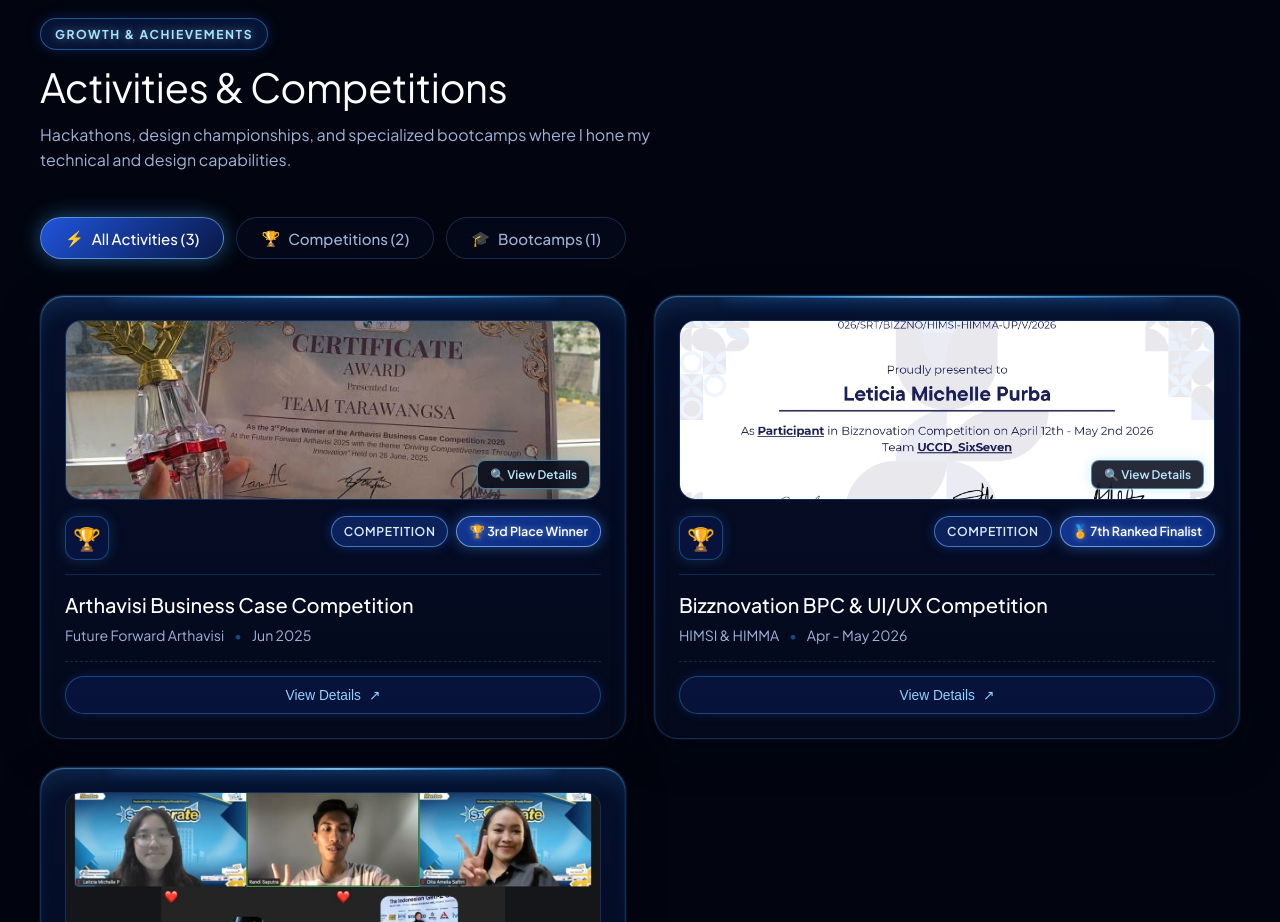
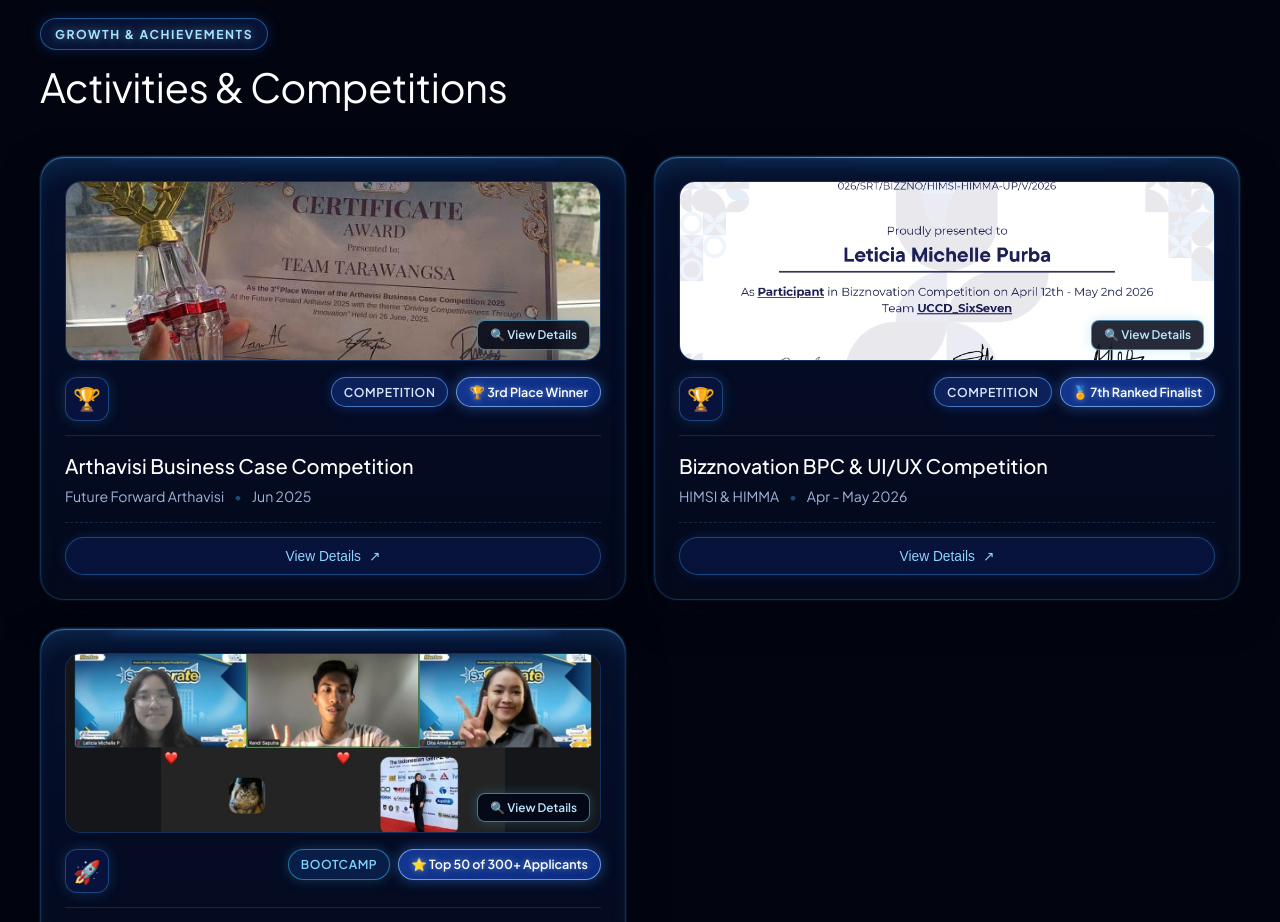
Before and after one commit to ltciamichelle/ITportfolio, a React (Vite) app: page / in a window 1280 px wide. Shown: the part 2780-3702 px from the top of the page. Built offline with nearby package versions, Linux system fonts and the light colour scheme.

Commit message:
feat: remove description and filter toggles from activities section

```diff
--- a/src/App.tsx
+++ b/src/App.tsx
@@ -277,7 +277,6 @@
   const [activeModalProject, setActiveModalProject] = useState<Project | null>(null);
   const [activeModalActivity, setActiveModalActivity] = useState<Activity | null>(null);
   const [activeModalExperience, setActiveModalExperience] = useState<Experience | null>(null);
-  const [activityFilter, setActivityFilter] = useState<'All' | 'Bootcamp' | 'Competition'>('All');
 
   // Prevent background scroll and allow ESC key to close modal
   useEffect(() => {
@@ -403,9 +402,6 @@
   };
 
   const selectedCategory = CATEGORIES.find((cat) => cat.id === selectedCategoryId);
-  const filteredActivities = activityFilter === 'All'
-    ? ACTIVITIES
-    : ACTIVITIES.filter((act) => act.category === activityFilter);
 
   return (
     <div className="app">
@@ -833,35 +829,11 @@
             <div>
               <span className="section-label">GROWTH & ACHIEVEMENTS</span>
               <h2>Activities & Competitions</h2>
-              <p className="section-desc">
-                Hackathons, design championships, and specialized bootcamps where I hone my technical and design capabilities.
-              </p>
             </div>
           </div>
 
-          <div className="activities-tabs">
-            <button
-              className={`activity-tab-btn ${activityFilter === 'All' ? 'active' : ''}`}
-              onClick={() => setActivityFilter('All')}
-            >
-              <span>⚡</span> All Activities ({ACTIVITIES.length})
-            </button>
-            <button
-              className={`activity-tab-btn ${activityFilter === 'Competition' ? 'active' : ''}`}
-              onClick={() => setActivityFilter('Competition')}
-            >
-              <span>🏆</span> Competitions ({ACTIVITIES.filter((a) => a.category === 'Competition').length})
-            </button>
-            <button
-              className={`activity-tab-btn ${activityFilter === 'Bootcamp' ? 'active' : ''}`}
-              onClick={() => setActivityFilter('Bootcamp')}
-            >
-              <span>🎓</span> Bootcamps ({ACTIVITIES.filter((a) => a.category === 'Bootcamp').length})
-            </button>
-          </div>
-
           <div className="activities-grid">
-            {filteredActivities.map((activity, idx) => (
+            {ACTIVITIES.map((activity, idx) => (
               <div
                 className="activity-card"
                 key={idx}
```
